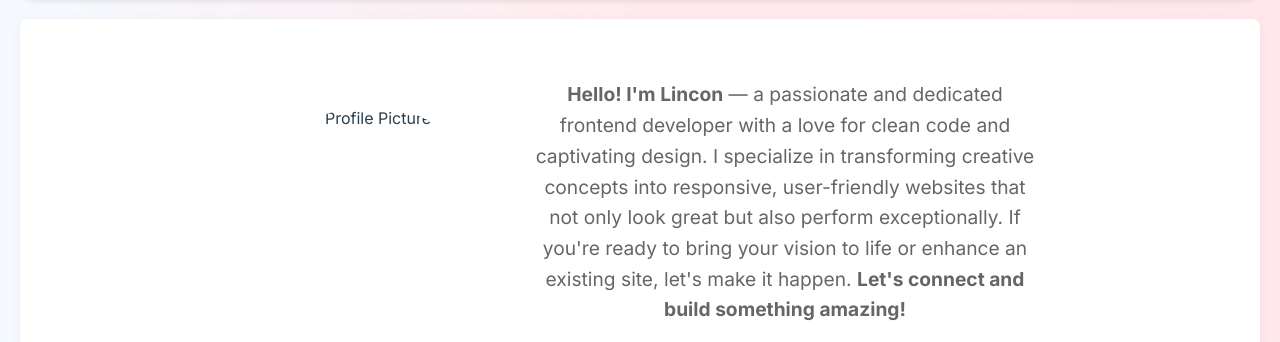
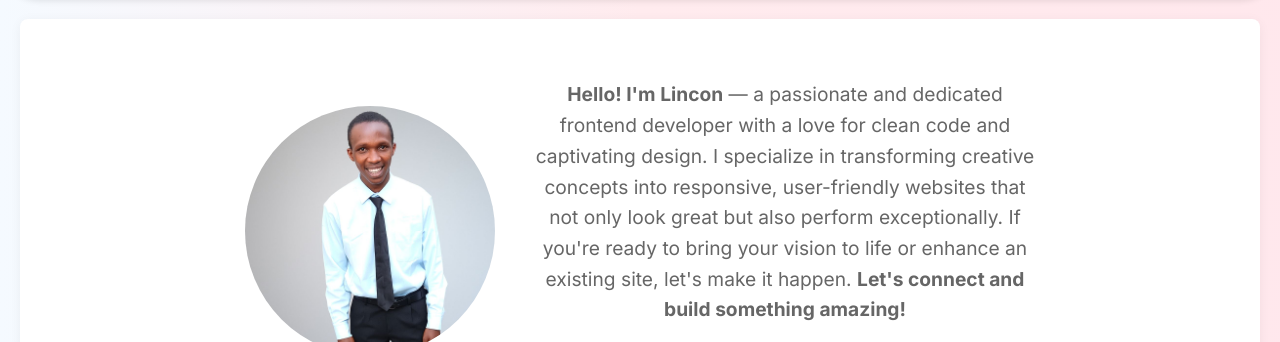
Before and after one commit to lincon-njehia/portfolio, a plain HTML site: page index.html in a window 1280 px wide. Shown: the part 80-422 px from the top of the page. Drawn offline with Linux system fonts and the light colour scheme.

Commit message:
Update index.html

```diff
--- a/index.html
+++ b/index.html
@@ -106,7 +106,7 @@ header {
   </header>
 
   <section class="hero" id="about">
-    <img src="here" alt="Profile Picture">
+    <img src="profile-pic.jpg" alt="Profile Picture">
     <div class="hero-content">
 
       <p><strong>Hello! I'm Lincon</strong> — a passionate and dedicated frontend developer with a love for clean code and captivating design. I specialize in transforming creative concepts into responsive, user-friendly websites that not only look great but also perform exceptionally. If you're ready to bring your vision to life or enhance an existing site, let's make it happen. <strong>Let's connect and build something amazing!</strong></p>
```
